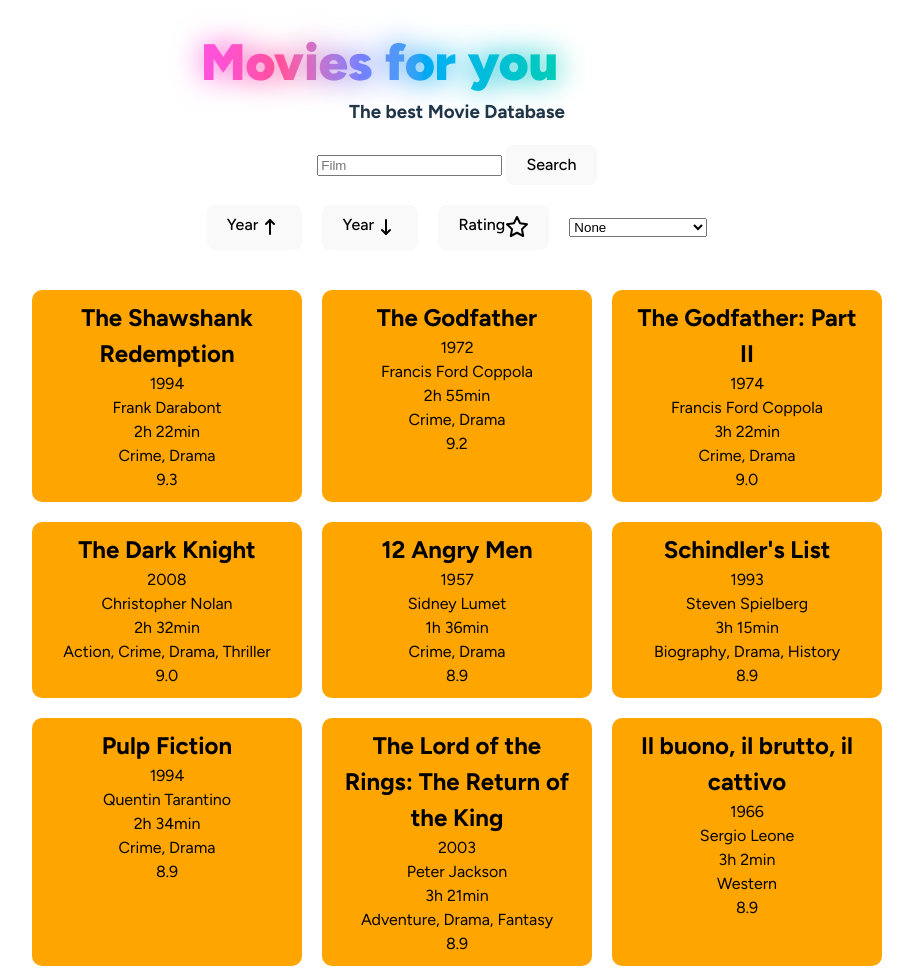
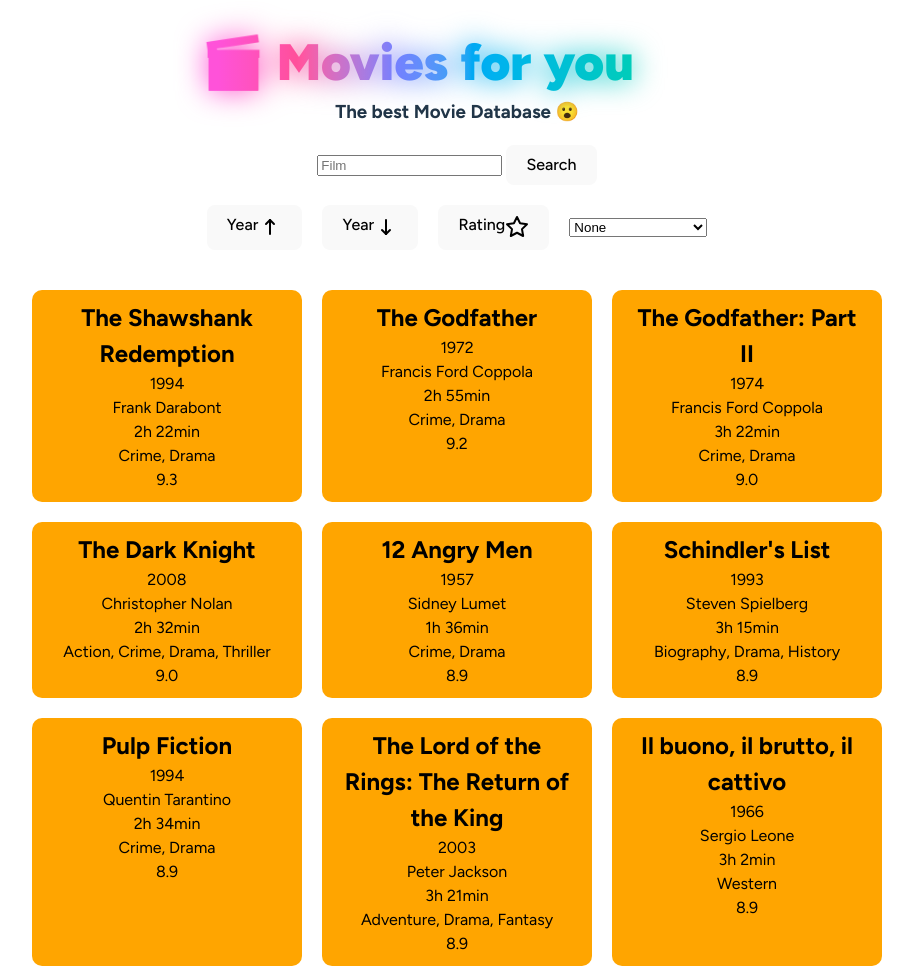
Before and after one commit to Mark1U/ts-movies, a website built with Vite: page index.html in a window 1280 px wide. Shown: the top 969 px of the page, without its empty margins (183-1096 px from the left). Built offline with nearby package versions, Linux system fonts and the light colour scheme.

Commit message:
Add: Styling

```diff
--- a/index.html
+++ b/index.html
@@ -93,10 +93,10 @@
 <body>
   <div id="app">
     <div class="overlay-container">
-      <h1 id="h1Bottom">Movies for you</h1>
-      <h1 id="h1Top">Movies for you</h1>
+      <h1 id="h1Bottom">🎬 Movies for you</h1>
+      <h1 id="h1Top">🎬 Movies for you</h1>
     </div>
-    <h3>The best Movie Database</h3>
+    <h3>The best Movie Database 😮</h3>
 
     <form>
       <input type="search" id="inputSearch" placeholder="Film" value="">
--- a/src/main.ts
+++ b/src/main.ts
@@ -12,7 +12,7 @@ const ratingBtn = document.querySelector('#ratingBtn') as HTMLElement;
 
 const displayMovies = (_movies: Movies[], showCount = false) => {
   movieGrid.innerHTML = '';
-  movCount.textContent = showCount ? _movies.length + ' Movies Fount' : '';
+  movCount.textContent = showCount ? _movies.length + ' 🎬' : '';
 
   _movies.forEach((movie) => {
     movieGrid.innerHTML += `<div class='movCard'>
```
